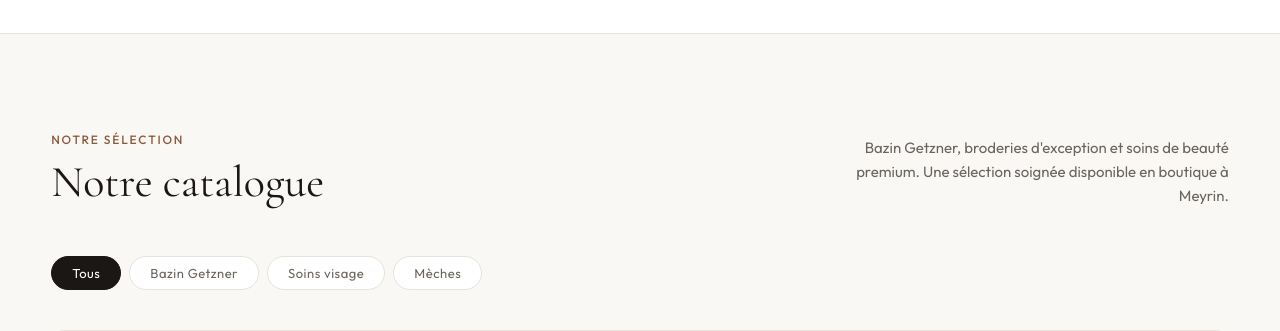
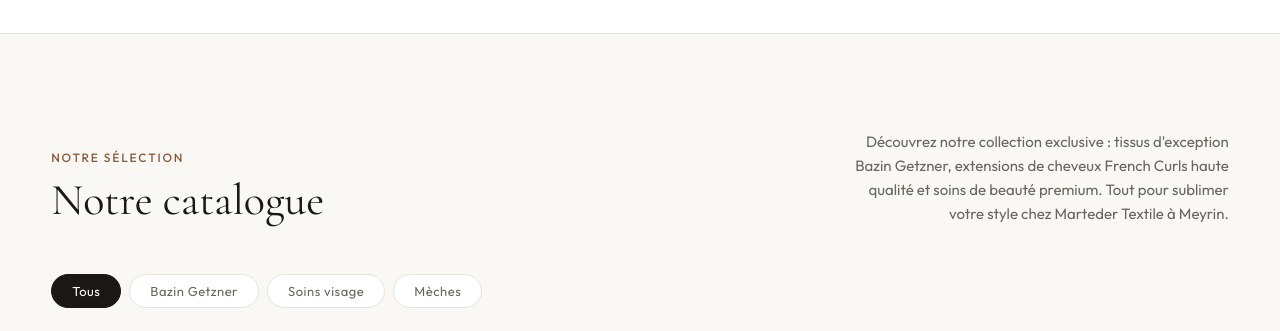
Before and after one commit to adoarraa-maker/marteder-textile, a plain HTML site: page index.html in a window 1280 px wide. Shown: the part 3480-3811 px from the top of the page. Drawn offline with nearby package versions, Linux system fonts and the light colour scheme.

Commit message:
Élargir le texte du catalogue aux mèches et aux soins.
Le descriptif de Notre catalogue présente désormais Bazin Getzner, French Curls et soins premium pour éviter une accroche trop restrictive.

```diff
--- a/index.html
+++ b/index.html
@@ -389,8 +389,7 @@
             <h2 class="section-title">Notre catalogue</h2>
           </div>
           <p class="section-desc">
-            Bazin Getzner, broderies d'exception et soins de beauté premium.
-            Une sélection soignée disponible en boutique à Meyrin.
+            Découvrez notre collection exclusive : tissus d'exception Bazin Getzner, extensions de cheveux French Curls haute qualité et soins de beauté premium. Tout pour sublimer votre style chez Marteder Textile à Meyrin.
           </p>
         </div>
 
```
